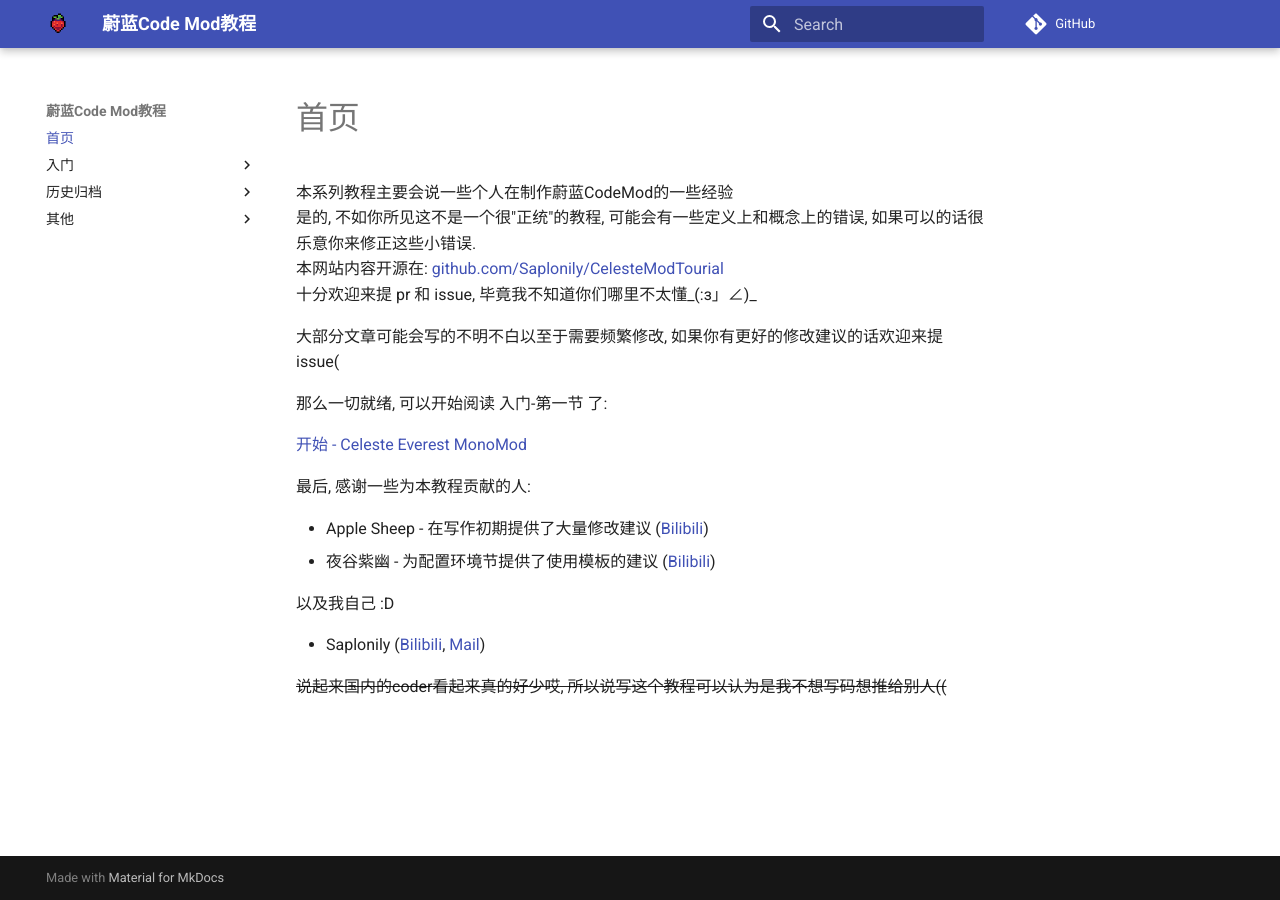
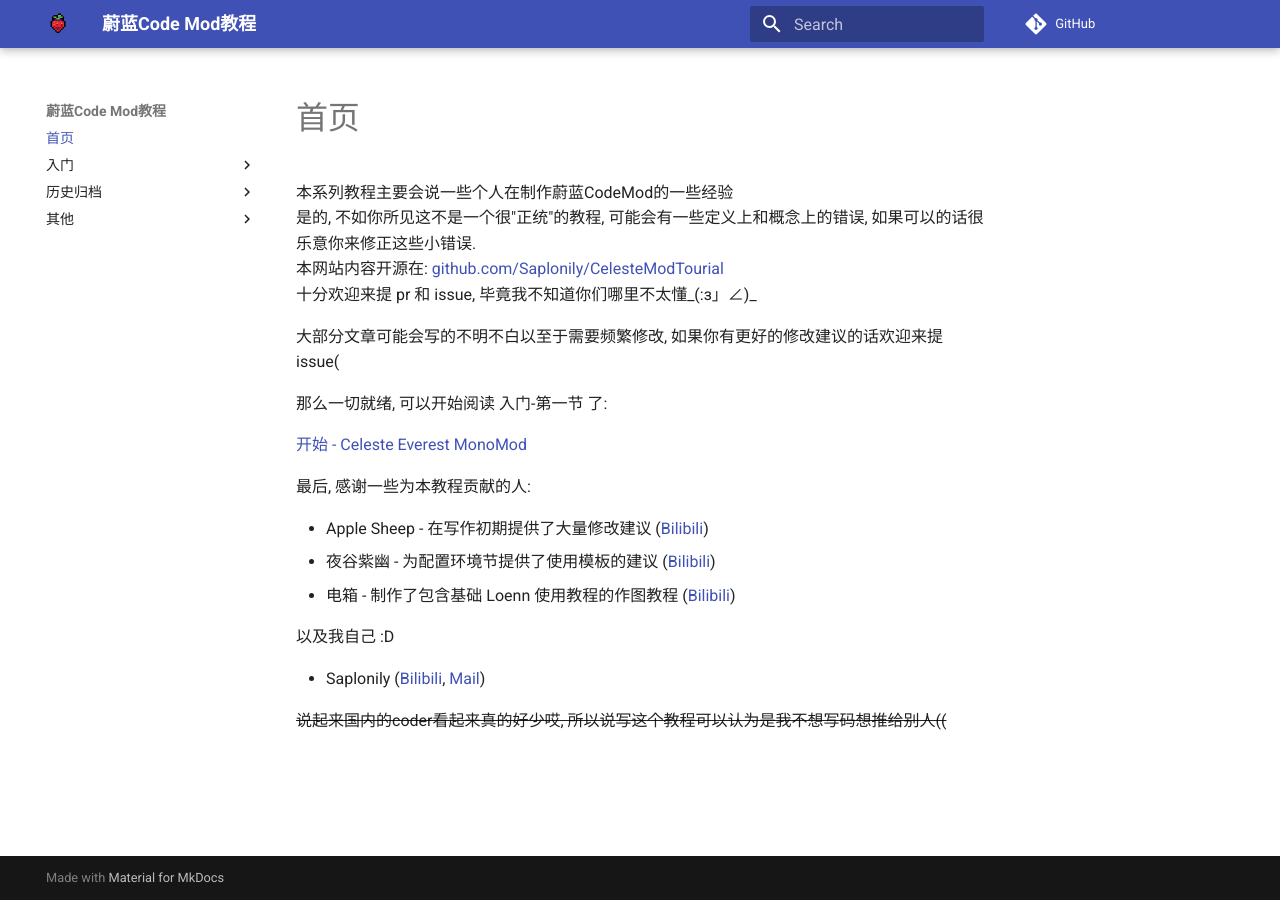
Before and after one commit to Saplonily/CelesteModTutorial, an MkDocs documentation site: the page built from docs/index.md, in a window 1280 px wide. Built offline with MkDocs 1.6.1 and Material for MkDocs 9.7.7, drawn with Linux system fonts in a browser that asks for light colours; comment, search, counter and statistics services are not loaded.

Commit message:
add special thanks

```diff
--- a/docs/index.md
+++ b/docs/index.md
@@ -15,6 +15,7 @@
 
 - Apple Sheep - 在写作初期提供了大量修改建议 ([Bilibili](https://space.bilibili.com/227488539))
 - 夜谷紫幽 - 为配置环境节提供了使用模板的建议 ([Bilibili](https://space.bilibili.com/346379712))
+- 电箱 - 制作了包含基础 Loenn 使用教程的作图教程 ([Bilibili](https://space.bilibili.com/240308518))
 
 以及我自己 :D
 
```
